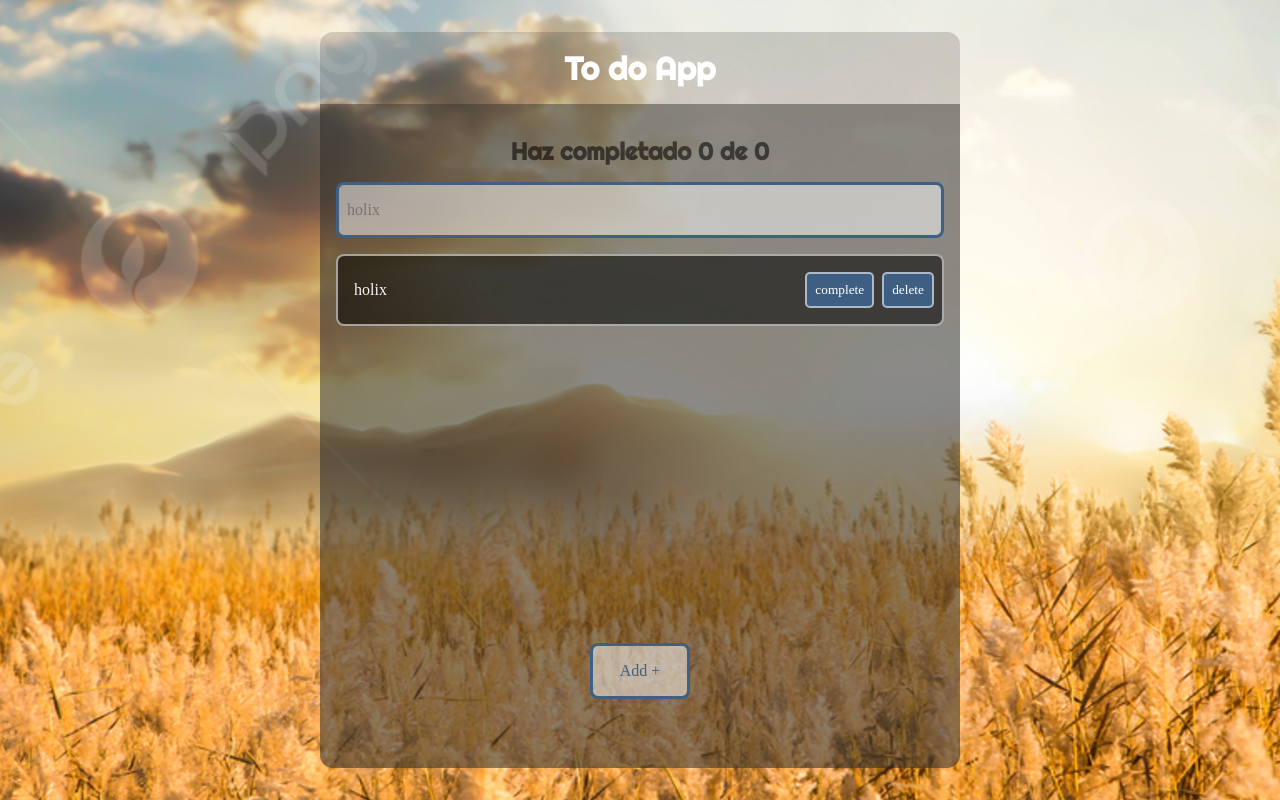
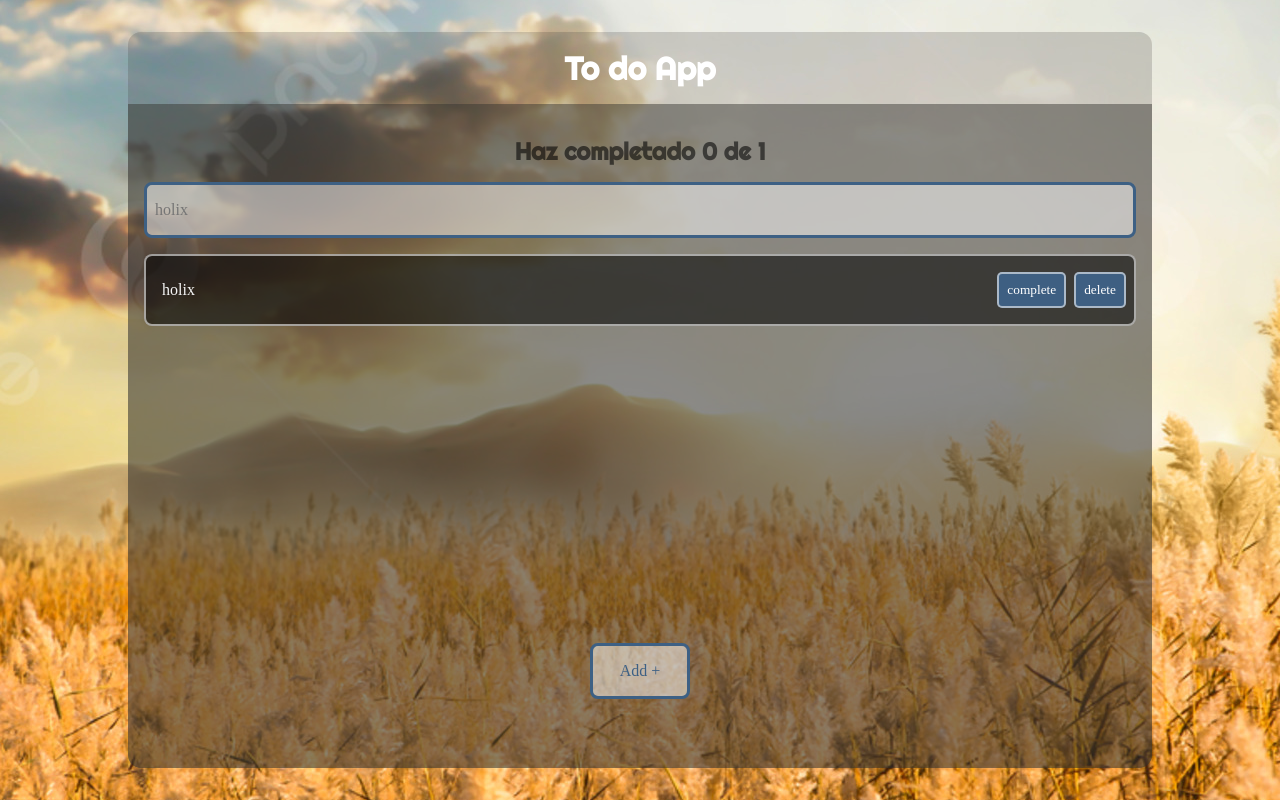
Before and after one commit to NadGarDez/another_todo_task_in_react, a React (Create React App) app: page / in a window 1280 px wide. Built offline with nearby package versions, Linux system fonts and the light colour scheme; the HTML template or start-up script is replaced by a standard one; a web font is replaced by a local one.

Commit message:
feat: counting and searching todo , class 10

```diff
--- a/src/App.js
+++ b/src/App.js
@@ -1,4 +1,4 @@
-import React , {useState} from 'react';
+import React , {useMemo, useState} from 'react';
 import { ContainerApp } from './components/ContainerApp';
 import { CreateTodoButton } from './components/CreateToDoButton';
 import { TodoCard } from './components/TodoCard';
@@ -12,21 +12,44 @@ import "./index.css"
 function App() {
 
   const [todoList] = useState([{
-    text: "holix"
+    text: "holix" , completed: false
   }])
+
+  const [search, setSearch] = useState("")
+  const onChangeTextSearch = (event)=>setSearch(event.target.value)
+
+  const completedTodo = todoList.filter(
+    item => !!item.completed
+  ).length;
+
+  const filteredTodo = useMemo(
+    ()=>todoList.filter(
+      item => {
+        if(search.length < 1 ) return true;
+        return item.text.toLowerCase().includes(search.toLowerCase())
+      }
+    ),
+    [search,todoList]
+  )
 
 
   return (
    <ContainerApp>
       <TodoTitle />
       <TodoCard>
-        <TodoCounter/>
-        <TodoSearch/>
+        <TodoCounter
+          totalTodo={todoList.length}
+          completed={completedTodo}
+        />
+        <TodoSearch
+          onChangeText={onChangeTextSearch}
+          text={search}
+        />
         <TodoList>
           {
-            todoList.map(
+            filteredTodo.map(
               (item, index) => (
-                <TodoItem key={index} text={item.text}/>
+                <TodoItem key={index + new Date().getTime()} text={item.text}/>
               )
             )
           }
--- a/src/components/TodoSearch.js
+++ b/src/components/TodoSearch.js
@@ -1,15 +1,11 @@
 import React, { useState } from "react";
 import "../styles/toDoSearch.css"
 
-export const TodoSearch = ()=> {
-
-    const [text, setText] = useState("")
-
-    const onChangeText = (event)=>setText(event.target.value)
+export const TodoSearch = ({onChangeText, text})=> {
 
     return (
         <div className="inputContainer">
-            <input  className="input" placeholder="holix" onChange={onChangeText}/>
+            <input  className="input" placeholder="holix" onChange={onChangeText} value={text}/>
         </div>
     )
 }
--- a/src/styles/toDoTitle.css
+++ b/src/styles/toDoTitle.css
@@ -1,7 +1,7 @@
 .titleContainer {
     padding-top: 16px;
     padding-bottom: 16px;
-    width: 50%;
+    width: 80%;
     display: flex;
     flex-direction: row;
     justify-content: center;
--- a/src/styles/todoCard.css
+++ b/src/styles/todoCard.css
@@ -2,7 +2,7 @@
     display: flex;
     flex-direction: column;
     flex-grow: 1;
-    width: 50%;
+    width: 80%;
     margin-bottom: 32px;
     border-bottom-left-radius: 13px;
     border-bottom-right-radius: 13px;
```
